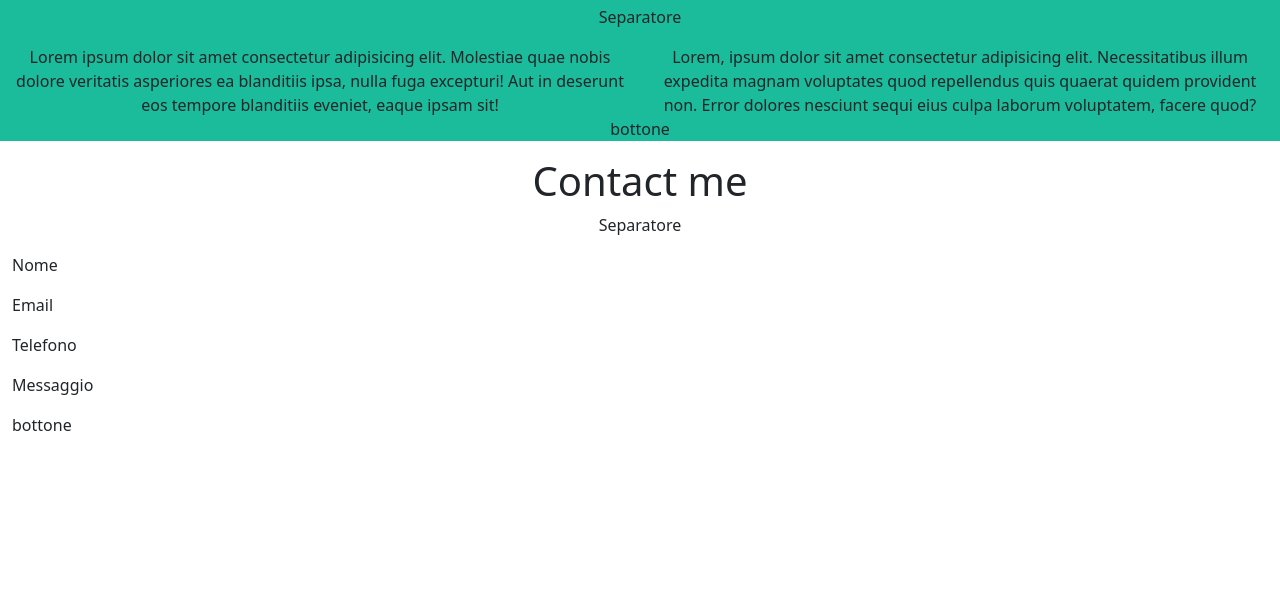
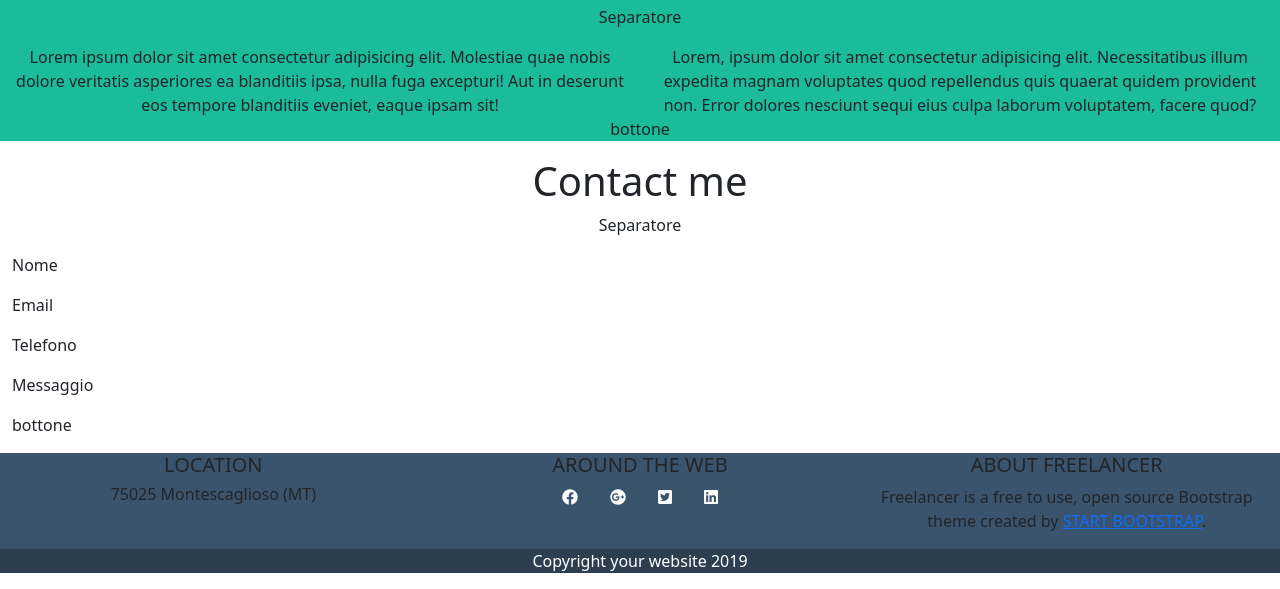
Before and after one commit to CosimoPetrarca/html-css-bootstrap-freelancer, a plain HTML site: page index.html in a window 1280 px wide. Shown: the part 400-989 px from the top of the page. Before the commit the page ends 853 px from the top, so only its background shows below. Drawn offline with nearby package versions, Linux system fonts and the light colour scheme.

Commit message:
fine footer

```diff
--- a/css/style.css
+++ b/css/style.css
@@ -1,4 +1,4 @@
-.header{
+.section_grey{
     background-color: #2c3e50;
     color: white;
 }
@@ -16,3 +16,7 @@
 .nero{
     color: black;
 }
+
+.section_light{
+    background-color: #3a546d;
+}
--- a/index.html
+++ b/index.html
@@ -10,25 +10,34 @@
     <link href="https://cdn.jsdelivr.net/npm/bootstrap@5.0.2/dist/css/bootstrap.min.css" rel="stylesheet"
         integrity="sha384-EVSTQN3/azprG1Anm3QDgpJLIm9Nao0Yz1ztcQTwFspd3yD65VohhpuuCOmLASjC" crossorigin="anonymous">
     <!-- bootstrap -->
+    <!-- font-awesome -->
+    <link rel="stylesheet" href="https://cdnjs.cloudflare.com/ajax/libs/font-awesome/6.2.1/css/all.min.css"
+        integrity="sha512-MV7K8+y+gLIBoVD59lQIYicR65iaqukzvf/nwasF0nqhPay5w/9lJmVM2hMDcnK1OnMGCdVK+iQrJ7lzPJQd1w=="
+        crossorigin="anonymous" referrerpolicy="no-referrer" />
+    <!-- font-awesome -->
     <link rel="stylesheet" href="css/style.css">
 </head>
 
 <body>
     <!-- header -->
-    <header class="container-fluid header">
+    <header class="container-fluid section_grey">
         <div class="row">
             <div class="col">Start Bootstrap</div>
             <div class="col">
                 <p class="d-md-none d-flex justify-content-end">Hamburger</p>
                 <ul class="list-unstyled d-none d-md-block d-md-flex">
-                    <li class="px-3"><a class="list-item text-decoration-none" href="#"><span class="bianco">Portfolio</span></a></li>
-                    <li class="px-3"><a class="list-item text-decoration-none" href="#"><span class="bianco">About</span></a></li>
-                    <li class="px-3"><a class="list-item text-decoration-none" href="#"><span class="bianco">Contact</span></a></li>
+                    <li class="px-3"><a class="list-item text-decoration-none" href="#"><span
+                                class="bianco">Portfolio</span></a></li>
+                    <li class="px-3"><a class="list-item text-decoration-none" href="#"><span
+                                class="bianco">About</span></a></li>
+                    <li class="px-3"><a class="list-item text-decoration-none" href="#"><span
+                                class="bianco">Contact</span></a></li>
                 </ul>
             </div>
         </div>
     </header>
     <!-- /header -->
+
     <!-- main -->
     <main>
         <!-- 1sezione -->
@@ -39,9 +48,12 @@
                     <h1>Start Bootstrap</h1>
                     <p>separatore</p>
                     <ul class="d-flex justify-content-center list-unstyled">
-                        <li class="px-3"><a class="list-item text-decoration-none nero" href="#"><span class="nero">Graphic Artist</span></a></li>
-                        <li class="px-3"><a class="list-item text-decoration-none nero" href="#"><span class="nero">Web Designer</span></a></li>
-                        <li class="px-3"><a class="list-item text-decoration-none nero" href="#"><span class="nero">Illustrator</span></a></li>
+                        <li class="px-3"><a class="list-item text-decoration-none nero" href="#"><span
+                                    class="nero">Graphic Artist</span></a></li>
+                        <li class="px-3"><a class="list-item text-decoration-none nero" href="#"><span class="nero">Web
+                                    Designer</span></a></li>
+                        <li class="px-3"><a class="list-item text-decoration-none nero" href="#"><span
+                                    class="nero">Illustrator</span></a></li>
                     </ul>
                 </div>
             </div>
@@ -80,11 +92,14 @@
             <h1 class="text-center">About</h1>
             <p class="text-center">Separatore</p>
             <div class="row d-flex justify-content-center text-center">
-                <div class="col-12 col-md-6">Lorem ipsum dolor sit amet consectetur adipisicing elit. Molestiae quae nobis dolore veritatis asperiores ea blanditiis ipsa, nulla fuga excepturi! Aut in deserunt eos tempore blanditiis eveniet, eaque ipsam sit!</div>
-                <div class="col-12 col-md-6">Lorem, ipsum dolor sit amet consectetur adipisicing elit. Necessitatibus illum expedita magnam voluptates quod repellendus quis quaerat quidem provident non. Error dolores nesciunt sequi eius culpa laborum voluptatem, facere quod?</div>
+                <div class="col-12 col-md-6">Lorem ipsum dolor sit amet consectetur adipisicing elit. Molestiae quae
+                    nobis dolore veritatis asperiores ea blanditiis ipsa, nulla fuga excepturi! Aut in deserunt eos
+                    tempore blanditiis eveniet, eaque ipsam sit!</div>
+                <div class="col-12 col-md-6">Lorem, ipsum dolor sit amet consectetur adipisicing elit. Necessitatibus
+                    illum expedita magnam voluptates quod repellendus quis quaerat quidem provident non. Error dolores
+                    nesciunt sequi eius culpa laborum voluptatem, facere quod?</div>
             </div>
             <p class="text-center">bottone</p>
-
         </div>
         <!-- /3sezione -->
 
@@ -97,20 +112,48 @@
             <p>Telefono</p>
             <p>Messaggio</p>
             <p>bottone</p>
+        </div>
+        <!-- /4sezione -->
+    </main>
+    <!-- /main -->
+
+    <!-- footer -->
+    <footer>
+        <!-- footer top -->
+        <div class="container-fluid section_light">
+            <div class="row d-flex justify-content-center text-center">
+                <div class="col-12 col-md-4">
+                    <h5>LOCATION</h5>
+                    <h6>75025 Montescaglioso (MT)</h6>
+                </div>
+                <div class="col-12 col-md-4">
+                    <h5>AROUND THE WEB</h5>
+                    <ul class="d-flex justify-content-center list-unstyled">
+                        <li class="px-3"><a class="list-item text-decoration-none nero" href="#"><span><i class="fa-brands fa-facebook bianco"></i></span></a></li>
+                        <li class="px-3"><a class="list-item text-decoration-none nero" href="#"><span><i class="fa-brands fa-google-plus bianco"></i></span></a></li>
+                        <li class="px-3"><a class="list-item text-decoration-none nero" href="#"><span><i class="fa-brands fa-square-twitter bianco"></i></span></a></li>
+                        <li class="px-3"><a class="list-item text-decoration-none nero" href="#"><span><i class="fa-brands fa-linkedin bianco"></i></span></a></li>
+                    </ul>
+                </div>
+                <div class="col-12 col-md-4">
+                    <h5>ABOUT FREELANCER</h5>
+                    <p>Freelancer is a free to use, open source Bootstrap theme created by <a href="#">START BOOTSTRAP</a>.</p>
+                </div>
+            </div>
+        </div>
+        <!-- /footer top -->
+
+        <!-- footer bottom -->
+        <div>
+            <div class="container-fluid section_grey">
+                <p class="text-center">Copyright your website 2019</p>
+            </div>
 
         </div>
-          <!-- /4sezione -->
+        <!-- /footer bottom -->
 
-
-
-
-
-
-
-
-    <!-- /main -->
-    </main>
-    <footer></footer>
+    </footer>
+    <!-- /footer -->
 </body>
 
 </html>
```
Lines whose indentation alone changed are shown as unchanged.
